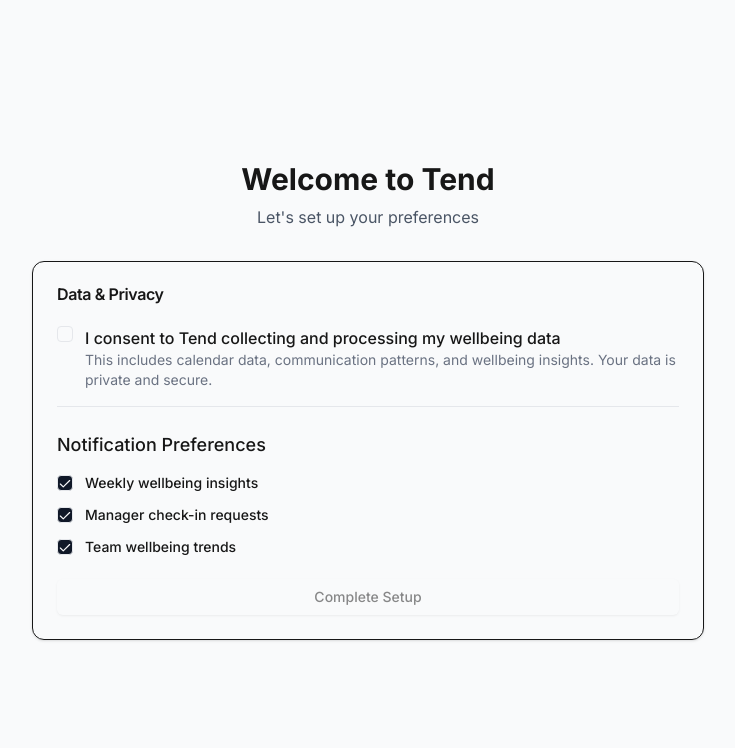
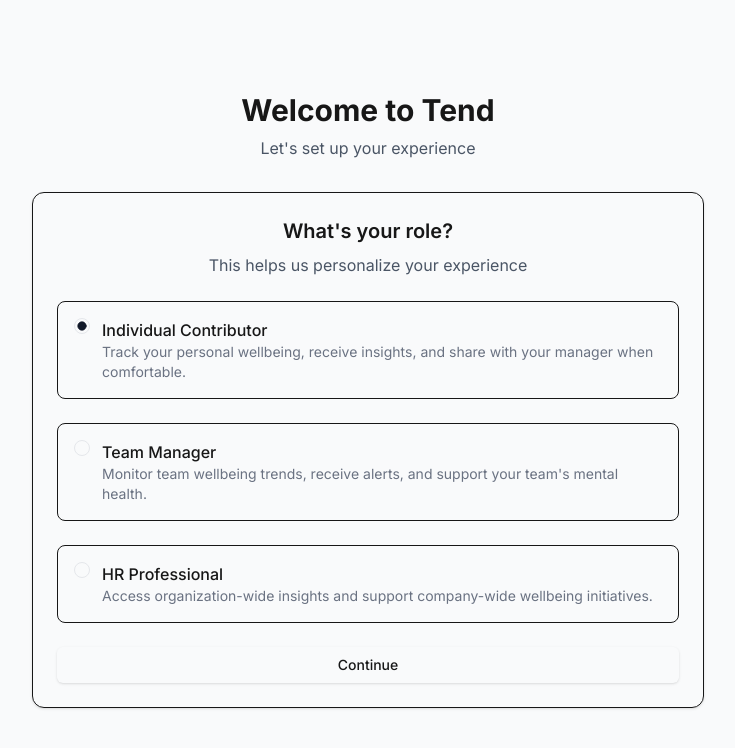
Before and after one commit to openn02/Tend, a Next.js app in the folder frontend/: page /onboarding in a window 1280 px wide. Shown: the top 748 px of the page, without its empty margins (272-1007 px from the left). Built offline with nearby package versions, Linux system fonts and the light colour scheme; sample sign-in values are in the browser's storage.

Commit message:
feat: add role selection and role-specific preferences to onboarding

```diff
--- a/frontend/package.json
+++ b/frontend/package.json
@@ -13,6 +13,7 @@
     "@heroicons/react": "^2.2.0",
     "@radix-ui/react-checkbox": "^1.3.2",
     "@radix-ui/react-label": "^2.1.7",
+    "@radix-ui/react-radio-group": "^1.3.7",
     "@radix-ui/react-slot": "^1.2.3",
     "@tanstack/react-query": "^5.76.1",
     "axios": "^1.9.0",
--- a/frontend/src/app/onboarding/page.tsx
+++ b/frontend/src/app/onboarding/page.tsx
@@ -7,12 +7,26 @@
 import { Label } from "../../components/ui/label";
 import { toast } from "sonner";
 import { Checkbox } from "../../components/ui/checkbox";
+import { RadioGroup, RadioGroupItem } from "../../components/ui/radio-group";
+
+type Role = 'employee' | 'manager' | 'hr';
+
+interface Preferences {
+  weeklyInsights: boolean;
+  managerCheckIns: boolean;
+  teamTrends: boolean;
+  teamAlerts?: boolean;
+  orgTrends?: boolean;
+  teamReports?: boolean;
+}
 
 export default function OnboardingPage() {
   const router = useRouter();
   const [loading, setLoading] = useState(false);
+  const [step, setStep] = useState<'role' | 'consent' | 'preferences'>('role');
+  const [role, setRole] = useState<Role>('employee');
   const [dataConsent, setDataConsent] = useState(false);
-  const [preferences, setPreferences] = useState({
+  const [preferences, setPreferences] = useState<Preferences>({
     weeklyInsights: true,
     managerCheckIns: true,
     teamTrends: true
@@ -31,6 +45,7 @@
           'Authorization': `Bearer ${token}`
         },
         body: JSON.stringify({
+          role: role,
           data_consent_given: dataConsent,
           preferences: preferences
         })
@@ -49,26 +64,67 @@
     }
   };
 
-  return (
-    <div className="min-h-screen flex items-center justify-center bg-gray-50 p-4">
-      <div className="max-w-2xl w-full space-y-8">
+  const renderRoleSelection = () => (
+    <div className="space-y-6">
       <div className="text-center">
-          <h1 className="text-3xl font-bold">Welcome to Tend</h1>
-          <p className="mt-2 text-gray-600">Let's set up your preferences</p>
+        <h2 className="text-xl font-semibold mb-2">What's your role?</h2>
+        <p className="text-gray-600">This helps us personalize your experience</p>
       </div>
 
-        <Card>
-          <CardHeader>
-            <CardTitle>Data & Privacy</CardTitle>
-          </CardHeader>
-          <CardContent>
-            <form onSubmit={handleSubmit} className="space-y-6">
+      <RadioGroup value={role} onValueChange={(value: Role) => setRole(value)} className="space-y-4">
+        <div className="flex items-start space-x-3 p-4 border rounded-lg hover:bg-gray-50 cursor-pointer">
+          <RadioGroupItem value="employee" id="employee" />
+          <div className="space-y-1">
+            <Label htmlFor="employee" className="text-base font-medium">Individual Contributor</Label>
+            <p className="text-sm text-gray-500">
+              Track your personal wellbeing, receive insights, and share with your manager when comfortable.
+            </p>
+          </div>
+        </div>
+
+        <div className="flex items-start space-x-3 p-4 border rounded-lg hover:bg-gray-50 cursor-pointer">
+          <RadioGroupItem value="manager" id="manager" />
+          <div className="space-y-1">
+            <Label htmlFor="manager" className="text-base font-medium">Team Manager</Label>
+            <p className="text-sm text-gray-500">
+              Monitor team wellbeing trends, receive alerts, and support your team's mental health.
+            </p>
+          </div>
+        </div>
+
+        <div className="flex items-start space-x-3 p-4 border rounded-lg hover:bg-gray-50 cursor-pointer">
+          <RadioGroupItem value="hr" id="hr" />
+          <div className="space-y-1">
+            <Label htmlFor="hr" className="text-base font-medium">HR Professional</Label>
+            <p className="text-sm text-gray-500">
+              Access organization-wide insights and support company-wide wellbeing initiatives.
+            </p>
+          </div>
+        </div>
+      </RadioGroup>
+
+      <Button
+        onClick={() => setStep('consent')}
+        className="w-full"
+      >
+        Continue
+      </Button>
+    </div>
+  );
+
+  const renderDataConsent = () => (
+    <div className="space-y-6">
+      <div className="text-center">
+        <h2 className="text-xl font-semibold mb-2">Data & Privacy</h2>
+        <p className="text-gray-600">Your data is private and secure</p>
+      </div>
+
       <div className="space-y-4">
         <div className="flex items-start space-x-3">
           <Checkbox
             id="dataConsent"
             checked={dataConsent}
-                    onCheckedChange={(checked) => setDataConsent(checked as boolean)}
+            onCheckedChange={(checked: boolean) => setDataConsent(checked)}
           />
           <div className="space-y-1">
             <Label htmlFor="dataConsent" className="text-base">
@@ -80,15 +136,39 @@
           </div>
         </div>
 
-                <div className="border-t border-gray-200 pt-6">
-                  <h3 className="text-lg font-medium mb-4">Notification Preferences</h3>
+        <div className="flex justify-between">
+          <Button
+            variant="outline"
+            onClick={() => setStep('role')}
+          >
+            Back
+          </Button>
+          <Button
+            onClick={() => setStep('preferences')}
+            disabled={!dataConsent}
+          >
+            Continue
+          </Button>
+        </div>
+      </div>
+    </div>
+  );
+
+  const renderPreferences = () => (
+    <form onSubmit={handleSubmit} className="space-y-6">
+      <div className="text-center">
+        <h2 className="text-xl font-semibold mb-2">Notification Preferences</h2>
+        <p className="text-gray-600">Choose what you'd like to be notified about</p>
+      </div>
 
       <div className="space-y-4">
+        {role === 'employee' && (
+          <>
             <div className="flex items-center space-x-3">
               <Checkbox
                 id="weeklyInsights"
                 checked={preferences.weeklyInsights}
-                        onCheckedChange={(checked) => setPreferences(prev => ({ ...prev, weeklyInsights: checked as boolean }))}
+                onCheckedChange={(checked: boolean) => setPreferences(prev => ({ ...prev, weeklyInsights: checked }))}
               />
               <Label htmlFor="weeklyInsights">Weekly wellbeing insights</Label>
             </div>
@@ -97,31 +177,89 @@
               <Checkbox
                 id="managerCheckIns"
                 checked={preferences.managerCheckIns}
-                        onCheckedChange={(checked) => setPreferences(prev => ({ ...prev, managerCheckIns: checked as boolean }))}
+                onCheckedChange={(checked: boolean) => setPreferences(prev => ({ ...prev, managerCheckIns: checked }))}
               />
               <Label htmlFor="managerCheckIns">Manager check-in requests</Label>
+            </div>
+          </>
+        )}
+
+        {role === 'manager' && (
+          <>
+            <div className="flex items-center space-x-3">
+              <Checkbox
+                id="teamTrends"
+                checked={preferences.teamTrends}
+                onCheckedChange={(checked: boolean) => setPreferences(prev => ({ ...prev, teamTrends: checked }))}
+              />
+              <Label htmlFor="teamTrends">Team wellbeing trends</Label>
             </div>
 
             <div className="flex items-center space-x-3">
               <Checkbox
-                        id="teamTrends"
-                        checked={preferences.teamTrends}
-                        onCheckedChange={(checked) => setPreferences(prev => ({ ...prev, teamTrends: checked as boolean }))}
+                id="teamAlerts"
+                checked={preferences.teamAlerts}
+                onCheckedChange={(checked: boolean) => setPreferences(prev => ({ ...prev, teamAlerts: checked }))}
               />
-                      <Label htmlFor="teamTrends">Team wellbeing trends</Label>
+              <Label htmlFor="teamAlerts">Team wellbeing alerts</Label>
             </div>
-                  </div>
-                </div>
+          </>
+        )}
+
+        {role === 'hr' && (
+          <>
+            <div className="flex items-center space-x-3">
+              <Checkbox
+                id="orgTrends"
+                checked={preferences.orgTrends}
+                onCheckedChange={(checked: boolean) => setPreferences(prev => ({ ...prev, orgTrends: checked }))}
+              />
+              <Label htmlFor="orgTrends">Organization-wide trends</Label>
             </div>
 
+            <div className="flex items-center space-x-3">
+              <Checkbox
+                id="teamReports"
+                checked={preferences.teamReports}
+                onCheckedChange={(checked: boolean) => setPreferences(prev => ({ ...prev, teamReports: checked }))}
+              />
+              <Label htmlFor="teamReports">Team wellbeing reports</Label>
+            </div>
+          </>
+        )}
+      </div>
+
+      <div className="flex justify-between">
+        <Button
+          type="button"
+          variant="outline"
+          onClick={() => setStep('consent')}
+        >
+          Back
+        </Button>
         <Button
           type="submit"
-                className="w-full"
-                disabled={loading || !dataConsent}
+          disabled={loading}
         >
           {loading ? 'Saving...' : 'Complete Setup'}
         </Button>
+      </div>
     </form>
+  );
+
+  return (
+    <div className="min-h-screen flex items-center justify-center bg-gray-50 p-4">
+      <div className="max-w-2xl w-full space-y-8">
+        <div className="text-center">
+          <h1 className="text-3xl font-bold">Welcome to Tend</h1>
+          <p className="mt-2 text-gray-600">Let's set up your experience</p>
+        </div>
+
+        <Card>
+          <CardContent className="pt-6">
+            {step === 'role' && renderRoleSelection()}
+            {step === 'consent' && renderDataConsent()}
+            {step === 'preferences' && renderPreferences()}
           </CardContent>
         </Card>
       </div>
--- /dev/null
+++ b/frontend/src/components/ui/radio-group.tsx
@@ -0,0 +1,44 @@
+"use client"
+
+import * as React from "react"
+import * as RadioGroupPrimitive from "@radix-ui/react-radio-group"
+import { Circle } from "lucide-react"
+
+import { cn } from "@/lib/utils"
+
+const RadioGroup = React.forwardRef<
+  React.ElementRef<typeof RadioGroupPrimitive.Root>,
+  React.ComponentPropsWithoutRef<typeof RadioGroupPrimitive.Root>
+>(({ className, ...props }, ref) => {
+  return (
+    <RadioGroupPrimitive.Root
+      className={cn("grid gap-2", className)}
+      {...props}
+      ref={ref}
+    />
+  )
+})
+RadioGroup.displayName = RadioGroupPrimitive.Root.displayName
+
+const RadioGroupItem = React.forwardRef<
+  React.ElementRef<typeof RadioGroupPrimitive.Item>,
+  React.ComponentPropsWithoutRef<typeof RadioGroupPrimitive.Item>
+>(({ className, ...props }, ref) => {
+  return (
+    <RadioGroupPrimitive.Item
+      ref={ref}
+      className={cn(
+        "aspect-square h-4 w-4 rounded-full border border-gray-200 text-gray-900 ring-offset-white focus:outline-none focus-visible:ring-2 focus-visible:ring-gray-950 focus-visible:ring-offset-2 disabled:cursor-not-allowed disabled:opacity-50",
+        className
+      )}
+      {...props}
+    >
+      <RadioGroupPrimitive.Indicator className="flex items-center justify-center">
+        <Circle className="h-2.5 w-2.5 fill-current text-current" />
+      </RadioGroupPrimitive.Indicator>
+    </RadioGroupPrimitive.Item>
+  )
+})
+RadioGroupItem.displayName = RadioGroupPrimitive.Item.displayName
+
+export { RadioGroup, RadioGroupItem }
```
Also changed, not shown: 1 other file (tests, documents, lock files or other folders). Lines whose indentation alone changed are shown as unchanged.
